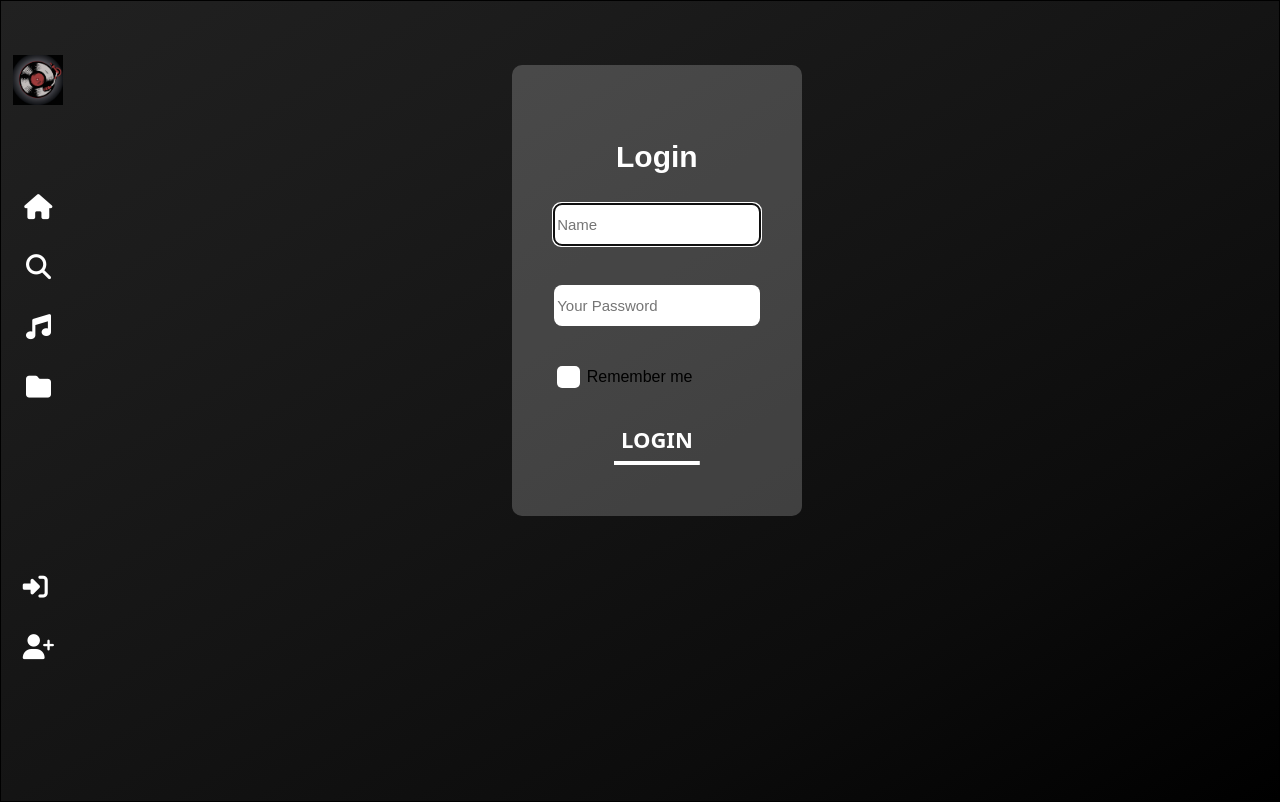
After one commit to Kyytox/reggae_dub_union, a Flask app: page /login in a window 1280 px wide. The commit adds this page. Run offline with Flask 2, Linux system fonts and the light colour scheme; some libraries are stand-ins or nearby versions; some web fonts are replaced.

Commit message:
add auth

```diff
--- a/app.py
+++ b/app.py
@@ -1,9 +1,105 @@
-from flask import Flask, render_template, session
+from flask import Flask, flash, redirect, render_template, session, request, url_for
+from werkzeug.security import generate_password_hash, check_password_hash
+import sqlite3
 import pandas as pd
+import os
 
 app = Flask(__name__)
+app.config['SECRET_KEY'] = os.urandom(12)
+app.config['SQLALCHEMY_DATABASE_URI'] = 'sqlite:///db.sqlite'
+
+def get_db_connection():
+    conn = sqlite3.connect('vinyls_dub_scrap.db')
+    conn.row_factory = sqlite3.Row
+    return conn
 
 
+# SingUp
+@app.route('/signup')
+def signup():
+    return render_template('signup.html')
+
+@app.route('/signup', methods=['POST'])
+def signup_post():
+    print('signup_post')
+
+    # connect BD
+    conn = get_db_connection()
+
+    # collect values form
+    name = request.form.get('name')
+    password = request.form.get('password')
+
+    if not name:
+        flash('Name is required !')
+    elif not password:
+        flash('Password is required !')
+    elif account := conn.execute("SELECT * FROM users WHERE name = ?", (name,)).fetchone():
+        flash('Username already exists !')
+    else:
+        conn.execute("INSERT INTO users (name, password) VALUES (?, ?)", (name, generate_password_hash(password, method='sha256')))
+        conn.commit()
+        session['logged_in'] = True
+        session['username'] = name
+        flash('Successful account create !', "succes")
+        return render_template('succesAuth.html')
+
+
+    return render_template('signup.html')
+
+
+# Login
+@app.route('/login')
+def login():
+    return render_template('login.html')
+
+@app.route('/login', methods=['POST'])
+def login_post():
+    print('login_post')
+
+    # connect BD
+    conn = get_db_connection()
+
+    # collect values form
+    name = request.form.get('name')
+    password = request.form.get('password')
+
+    if not name:
+        flash('Name is required !')
+    elif not password:
+        flash('Password is required !')
+    elif account := conn.execute("SELECT * FROM users WHERE name = ?", (name,)).fetchone():
+        if check_password_hash(account["password"], password):
+            session['logged_in'] = True
+            # session['id'] = account['id']
+            session['username'] = account['name']
+            flash('Successful connection !')
+            return render_template('succesAuth.html')
+        else:
+            flash('Password not correct !')
+    else:
+        flash('Username not exists !')
+
+    return render_template('login.html')
+
+
+# LogOut
+@app.route('/logout')
+def logout():
+    session.pop('id', None)
+    session.pop('username', None)
+    session.pop('logged_in', False)
+    return redirect(url_for('index'))
+
+
+
+
+
+
+
+
+
+# Home
 @app.route('/')
 def index():
 
@@ -67,7 +163,6 @@ def PagePlayerVinyl(shop_name, format_vinyl):
 
     # collect vinyls of one shops with format
     list_vinyls = df.loc[(df['name_shop'] == shop_name) & (df['format_vinyl'] == format_vinyl)].to_dict(orient='records')
-    print("list_vinyls", list_vinyls)
 
     return render_template('home.html', list_vinyls=list_vinyls, list_shops=list_shops, top_all_vinyls=top_all_vinyls, nb_vinyls="")
 
--- /dev/null
+++ b/schema.sql
@@ -0,0 +1,21 @@
+DROP TABLE IF EXISTS users;
+CREATE TABLE users (
+    id INTEGER PRIMARY KEY AUTOINCREMENT,
+    created TIMESTAMP NOT NULL DEFAULT CURRENT_TIMESTAMP,
+    name TEXT NOT NULL,
+    password TEXT NOT NULL
+);
+
+DROP TABLE IF EXISTS favoris;
+CREATE TABLE favoris (
+    id INTEGER PRIMARY KEY AUTOINCREMENT,
+    created TIMESTAMP NOT NULL DEFAULT CURRENT_TIMESTAMP,
+    id_user INTEGER NOT NULL,
+    name_user TEXT NOT NULL,
+    name_shop TEXT NOT NULL,
+    title_vinyl TEXT NOT NULL,
+    image_vinyl TEXT NOT NULL,
+    url_vinyl TEXT NOT NULL,
+    title_mp3 TEXT NOT NULL,
+    file_mp3 TEXT NOT NULL
+);
--- a/static/css/home.css
+++ b/static/css/home.css
@@ -112,8 +112,6 @@ a {
 
 .main-home-content {
     background: var(--background-content);
-    -webkit-backdrop-filter: blur(5px);
-    backdrop-filter: blur(5px);
     margin-top: 5px;
     margin-right: 7px;
     margin-left: 6%;
@@ -163,143 +161,6 @@ a {
 
 
 
-
-
-
-
-
-
-
-
-
-/************************************/
-/************************************/
-/*********** LOGIN SING UP **********/
-/************************************/
-/************************************/
-.box-login-signup {
-    background: rgba(255, 255, 255, 0.35);
-    -webkit-backdrop-filter: blur(4px);
-    backdrop-filter: blur(4px);
-    border: 1px solid rgba(255, 255, 255, 0.1);
-    border-radius: 10px;
-    padding: 30px;
-    margin-top: 100px;
-    text-align: center;
-    width: 60%;
-}
-
-.box-login-signup h3 {
-    text-align: center;
-    color: black;
-    font-size: 50px;
-    margin-top: 0;
-    margin-bottom: 20px;
-}
-
-.box-login-signup hr {
-    width: 92%;
-}
-
-.box-login-signup form {
-    margin-top: 35px;
-    display: -webkit-box;
-    display: -ms-flexbox;
-    display: flex;
-    -webkit-box-orient: vertical;
-    -webkit-box-direction: normal;
-    -ms-flex-direction: column;
-    flex-direction: column;
-    -ms-flex-wrap: nowrap;
-    flex-wrap: nowrap;
-    -webkit-box-align: center;
-    -ms-flex-align: center;
-    align-items: center;
-}
-
-#username,
-#password {
-    font-size: 28px;
-}
-
-input[id="username"i]::-webkit-input-placeholder,
-input[id="password"i]::-webkit-input-placeholder {
-    font-size: 25px;
-}
-
-input[id="username"i]::-moz-placeholder,
-input[id="password"i]::-moz-placeholder {
-    font-size: 25px;
-}
-
-input[id="username"i]:-ms-input-placeholder,
-input[id="password"i]:-ms-input-placeholder {
-    font-size: 25px;
-}
-
-input[id="username"i]::-ms-input-placeholder,
-input[id="password"i]::-ms-input-placeholder {
-    font-size: 25px;
-}
-
-input[id="username"i]::-webkit-input-placeholder,
-input[id="password"i]::-webkit-input-placeholder {
-    font-size: 25px;
-}
-
-input[id="username"i]::-moz-placeholder,
-input[id="password"i]::-moz-placeholder {
-    font-size: 25px;
-}
-
-input[id="username"i]:-ms-input-placeholder,
-input[id="password"i]:-ms-input-placeholder {
-    font-size: 25px;
-}
-
-input[id="username"i]::-ms-input-placeholder,
-input[id="password"i]::-ms-input-placeholder {
-    font-size: 25px;
-}
-
-input[id="username"i]::placeholder,
-input[id="password"i]::placeholder {
-    font-size: 25px;
-}
-
-input[id="username"i],
-input[id="password"i] {
-    padding: 1px 2px;
-    width: 75%;
-    height: 60px;
-    margin-bottom: 20px;
-}
-
-input.btn {
-    width: 35%;
-    height: 70px;
-    color: white;
-    background: var(--back-survol-element-playlist);
-    margin-bottom: 30px;
-    margin-top: 30px;
-    font-size: 27px;
-    border-radius: 10px;
-    -webkit-border-radius: 10px;
-    -moz-border-radius: 10px;
-    -ms-border-radius: 10px;
-    -o-border-radius: 10px;
-}
-
-.box-login-signup p {
-    color: black;
-    font-size: 30px;
-}
-
-.box-login-signup a {
-    color: black;
-    font-size: 27px;
-    text-decoration: underline
-}
 
 
 
--- /dev/null
+++ b/static/css/loginAuth.css
@@ -0,0 +1,72 @@
+.main-auth-content {
+    margin-top: 5%;
+    margin-left: 40%;
+    display: flex;
+    flex-direction: row;
+    flex-wrap: nowrap;
+}
+
+
+.div-form {
+    background: var(--background-player-audio);
+    display: flex;
+    flex-direction: column;
+    align-items: center;
+    padding: 45px;
+    width: 26%;
+    border-radius: var(--borderRadius);
+    -webkit-border-radius: var(--borderRadius);
+    -moz-border-radius: var(--borderRadius);
+    -ms-border-radius: var(--borderRadius);
+    -o-border-radius: var(--borderRadius);
+}
+
+.div-form h3 {
+    text-align: center;
+    color: white;
+    font-size: 30px;
+}
+
+.div-form .box {
+    width: 100%;
+}
+
+#form-auth {
+    display: flex;
+    flex-direction: column;
+    align-items: center;
+    flex-wrap: nowrap;
+}
+
+#form-auth input.input {
+    margin-bottom: 40px;
+    width: 100%;
+    height: 35px;
+}
+
+label.checkbox {
+    display: flex;
+    align-items: center;
+    width: 100%;
+    justify-content: flex-start;
+}
+
+input[type="checkbox"] {
+    margin-right: 7px;
+}
+
+.div-form .btn-98 {
+    margin-top: 30px;
+    margin-bottom: 10px;
+}
+
+.msg-errors p {
+    color: red;
+    font-size: 22px;
+}
+
+.msg-succes p {
+    color: white;
+    font-size: 22px;
+    text-align: center;
+}
--- a/templates/base.html
+++ b/templates/base.html
@@ -8,6 +8,7 @@
         <link rel="stylesheet" href="{{ url_for('static', filename= 'css/playerAudio.css') }}" />
         <link rel="stylesheet" href="{{ url_for('static', filename= 'css/lstShops.css') }}" />
         <link rel="stylesheet" href="{{ url_for('static', filename= 'css/searchBar.css') }}" />
+        <link rel="stylesheet" href="{{ url_for('static', filename= 'css/loginAuth.css') }}" />
         <meta charset="utf-8" />
         <link rel="shortcut icon" href="#" />
         <link href="https://fonts.googleapis.com/css?family=Roboto&display=swap" rel="stylesheet" />
--- a/templates/home.html
+++ b/templates/home.html
@@ -1,4 +1,6 @@
-{% extends 'base.html' %} {% block content %}
+{% extends 'base.html' %}
+
+{% block content %}
 
 <div class="main">
     {% include "navbar.html" %}
--- /dev/null
+++ b/templates/login.html
@@ -0,0 +1,33 @@
+{% extends "base.html" %}
+
+{% block content %}
+<div class="main">
+    {% include "navbar.html" %}
+
+    <div class="main-auth-content">
+        <div class="div-form">
+            <h3 class="form-title">Login</h3>
+            <div class="box">
+                <form id="form-auth" method="POST" action="/login">
+                    <input class="input" type="text" name="name" placeholder="Name" autofocus="">
+                    <input class="input" type="password" name="password" placeholder="Your Password">
+                    <label class="checkbox">
+                        <input type="checkbox">
+                        Remember me
+                    </label>
+                    <button class="btn-98">Login</button>
+                </form>
+            </div>
+            {% with errors = get_flashed_messages() %}
+            {% if errors %}
+            <div class="msg-errors">
+                {% for err in errors %}
+                <p>{{ err }}</p>
+                {% endfor %}
+            </div>
+            {% endif %}
+            {% endwith %}
+        </div>
+    </div>
+</div>
+{% endblock %}
--- a/templates/navbar.html
+++ b/templates/navbar.html
@@ -18,11 +18,12 @@
         </div>
 
         <div class="user-items">
-            <i class="fa-solid fa-right-to-bracket"></i>
-            <i class="fa-solid fa-user-plus"></i>
-
-            {% if session %}
-            <i class="fa-solid fa-right-from-bracket"></i>
+            {% if session.username %}
+            <p>{{ session.username }}</p>
+            <a href="{{ url_for('logout') }}" class="btn-logout"><i class="fa-solid fa-right-from-bracket"></i></a>
+            {% else %}
+            <a href="{{ url_for('login') }}" class="btn-login"><i class="fa-solid fa-right-to-bracket"></i></a>
+            <a href="{{ url_for('signup') }}" class="btn-signup"><i class="fa-solid fa-user-plus"></i></a>
             {% endif %}
         </div>
     </div>
```
Also changed, not shown: init_bd.py (added, +11 -0 lines), templates/signUp.html (added, +29 -0 lines), templates/succesAuth.html (added, +26 -0 lines), vinyls_dub_scrap.db (added).
